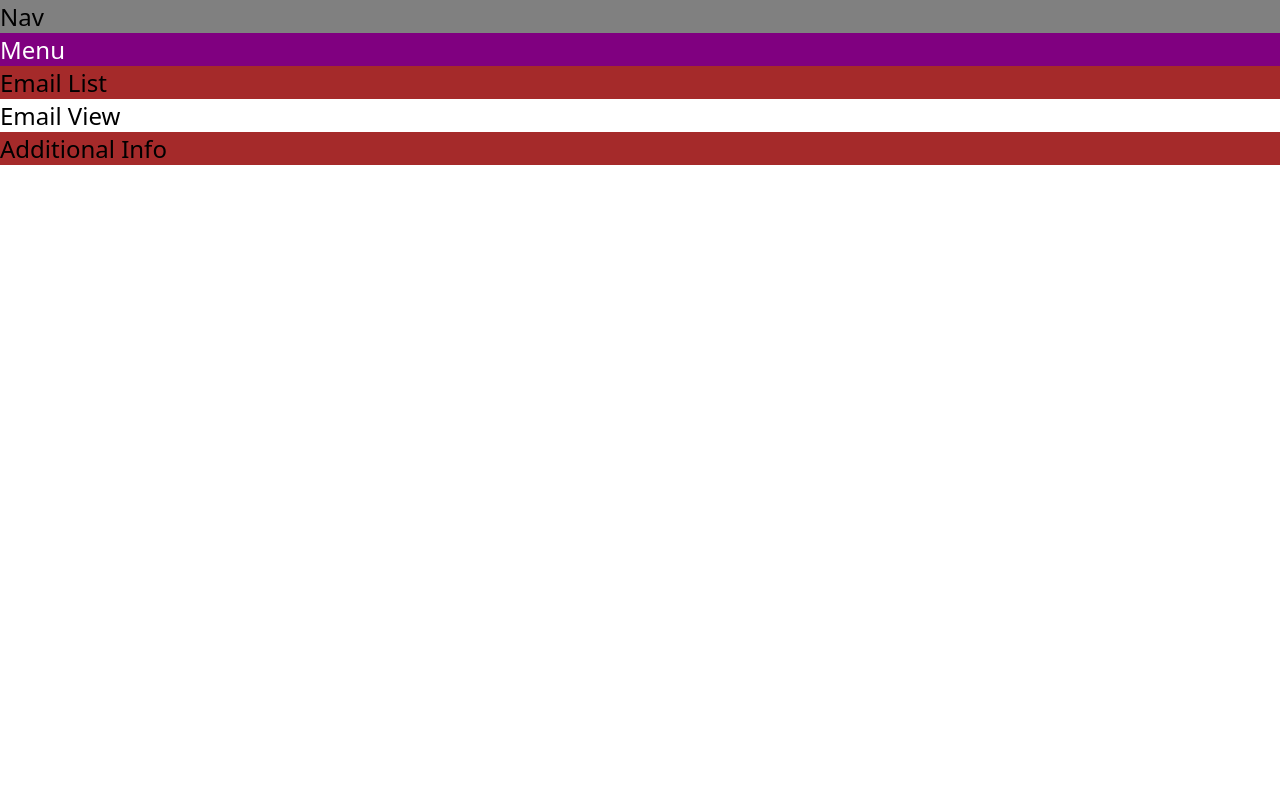
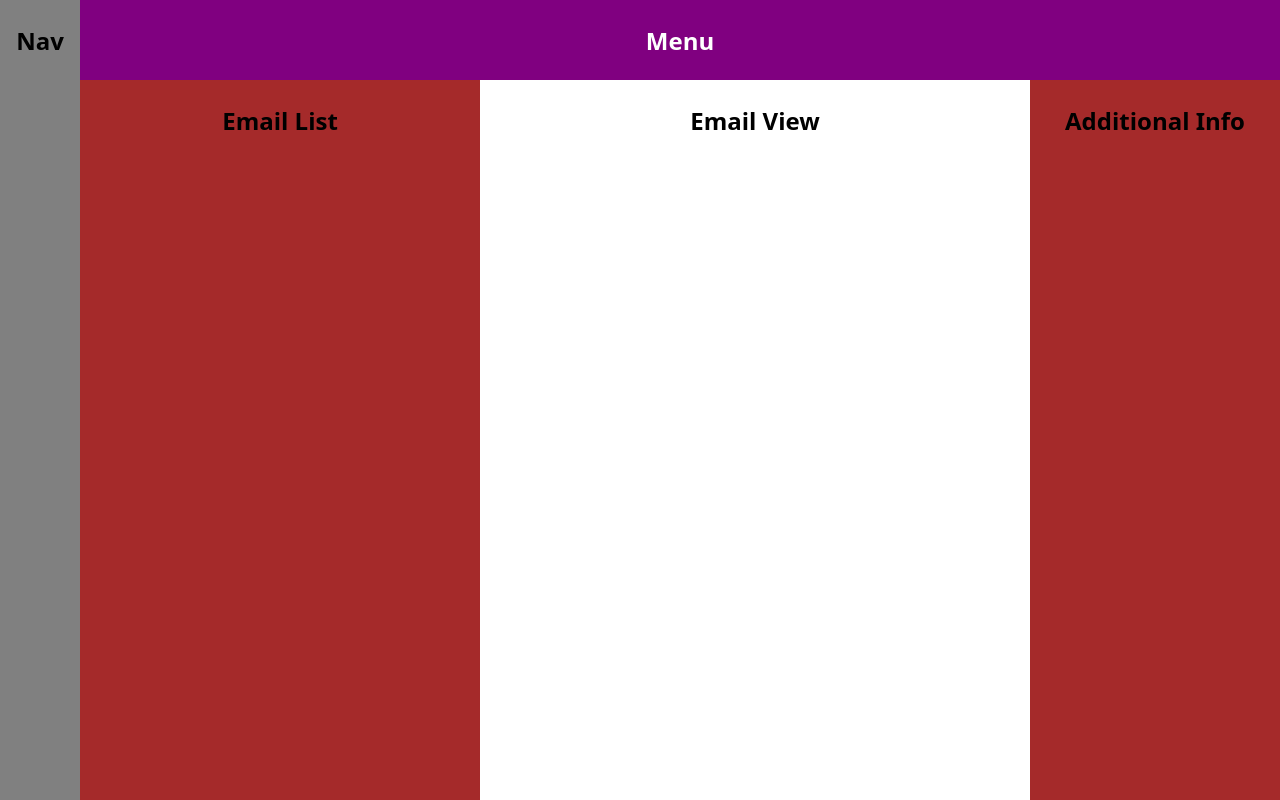
Before and after one commit to tnkr-repos/Email-Webapp-Layout, a website built with Vite: page index.html in a window 1280 px wide. Built offline with nearby package versions, Linux system fonts and the light colour scheme.

Commit message:
Getting Base Layout

```diff
--- a/style.css
+++ b/style.css
@@ -1,3 +1,4 @@
+/* BASE STYLING */
 * {
   margin: 0;
   padding: 0;
@@ -25,3 +26,41 @@ section {
 aside {
   background-color: brown;
 }
+
+nav, menu, main, aside, section {
+  padding-top: 1.5rem;
+}
+
+/* LAYOUT STYLING */
+body {
+  display: grid;
+  grid-template-columns: 80px 400px 1fr 250px;
+  height: 100vh;
+  text-align: center;
+  font-weight: bold;
+  grid-template-areas:
+    "nav menu menu menu"
+    "nav section main aside"
+  ;
+  grid-template-rows: 80px 1fr;
+}
+
+nav {
+  grid-area: nav;
+}
+
+menu {
+  grid-area: menu;
+}
+
+section {
+  grid-area: section;
+}
+
+main {
+  grid-area: main;
+}
+
+aside {
+  grid-area: aside;
+}
```
